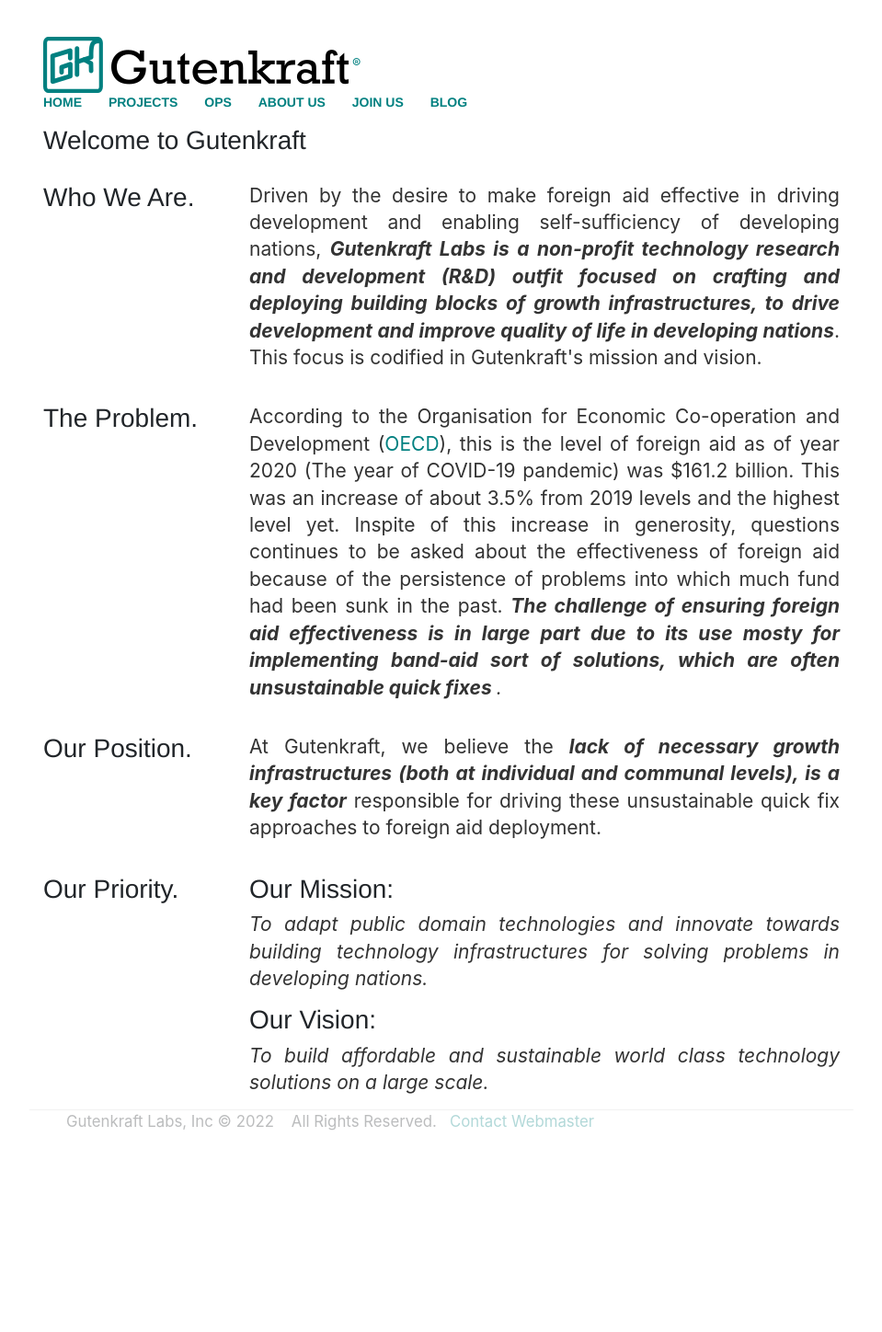
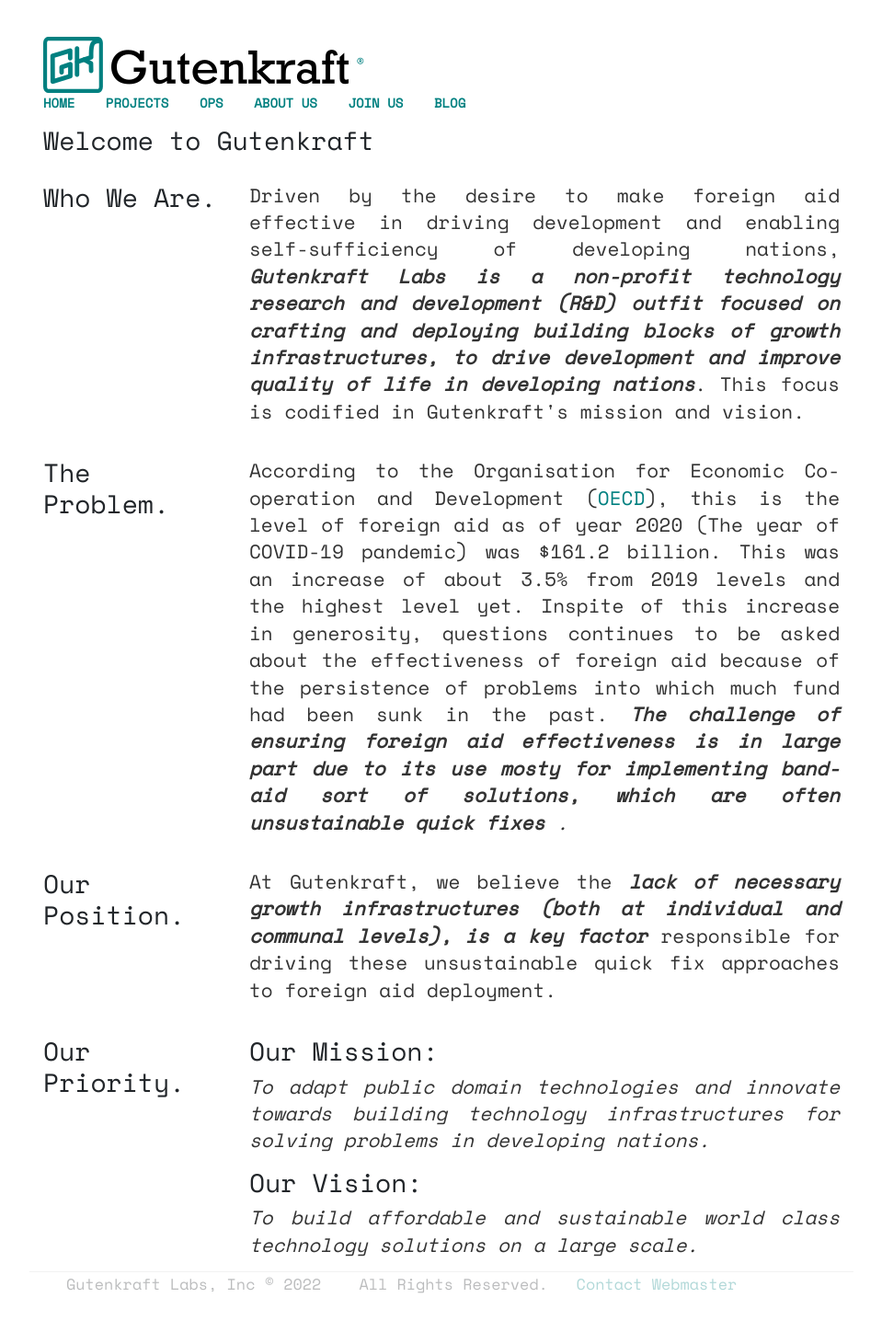
Before and after one commit to oferonmi/datafilik.github.io, a Jekyll site: the page built from index.html, in a window 1280 px wide. Shown: the whole page at 92% size, without its empty margins (160-1119 px from the left). Built offline with Jekyll 4.4.1, drawn with Linux system fonts in a browser that asks for light colours; some web fonts are replaced; before the commit the page ends 1272 px from its top, so only the background shows below that.

Commit message:
added new CSS fonts and changed font family

```diff
--- a/css/main.css
+++ b/css/main.css
@@ -1,11 +1,24 @@
+@import url('https://fonts.googleapis.com/css?family=Space+Mono|Courier+Prime|Cutive+Mono|Overpass+Mono|Fira+Code');
+
+html {
+    text-rendering: optimizeLegibility;
+    -webkit-font-smoothing: antialiased;
+    -webkit-tap-highlight-color: transparent;
+    -ms-text-size-adjust: 100%;
+    -webkit-text-size-adjust: 100%;
+    font-size: .875em;
+    line-height: 1.375;
+}
+
 body {
     margin: 40px auto;
     width: 70%;
+    font-family: 'Space Mono', 'Courier Prime', 'Cutive Mono', 'Overpass Mono', 'Fira Code';
 }
 
 nav ul, footer ul {
-    /* font-family:'Verdana','Arial','Sans-Serif'; */
-    font-family:'Helvetica', 'Arial', 'Sans-Serif';
+    /* font-family:'Helvetica', 'Arial', 'Sans-Serif'; */
+    /* font-family: 'Space Mono', 'Courier Prime', 'Cutive Mono', 'Overpass Mono', 'Fira Code'; */
     padding: 0px;
     list-style: none;
     font-weight: bold;
@@ -27,8 +40,8 @@
 
 h1 {
     font-size: 2em;
-    font-family:'Helvetica', 'Arial', 'Sans-Serif';
-    /* font-family:'Verdana','Arial','Sans-Serif'; */
+    /* font-family:'Helvetica', 'Arial', 'Sans-Serif'; */
+    /* font-family: 'Space Mono', 'Courier Prime', 'Cutive Mono', 'Overpass Mono', 'Fira Code'; */
 }
 
 p {
@@ -67,18 +80,8 @@
     list-style: none;
 }
 
-html {
-    text-rendering: optimizeLegibility;
-    -webkit-font-smoothing: antialiased;
-    -webkit-tap-highlight-color: transparent;
-    -ms-text-size-adjust: 100%;
-    -webkit-text-size-adjust: 100%;
-    font-size: .875em;
-    line-height: 1.375;
+button, html, input, select, textarea {
+    color: #343434;
+    /* font-family: 'Helvetica', 'Arial', 'Sans-Serif'; */
+    /* font-family: 'Space Mono', 'Courier Prime', 'Cutive Mono', 'Overpass Mono', 'Fira Code'; */
 }
-
-button,html,input,select,textarea {
-    color: #343434;
-    /* font-family: 'Verdana', 'Arial', 'sans-serif'; */
-    font-family: 'Helvetica', 'Arial', 'Sans-Serif';
-}
```
